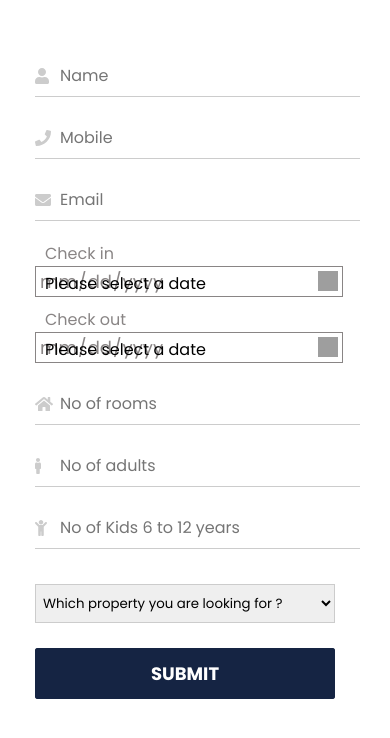
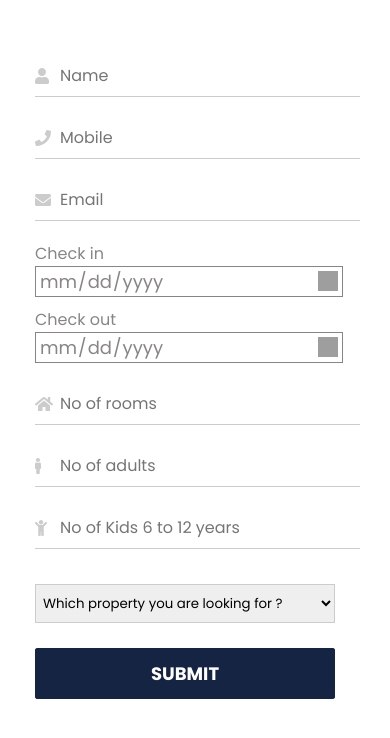
Before and after one commit to DroidDaniel/html-form-capture, a plain HTML site: page index.html in a window 390 px wide. Shown: the part 98-836 px from the top of the page. Drawn offline with nearby package versions, Linux system fonts and the light colour scheme.

Commit message:
date label custom remo ved

```diff
--- a/css/style.css
+++ b/css/style.css
@@ -303,27 +303,6 @@ filter: progid:DXImageTransform.Microsoft.gradient( startColorstr='#ffffff', end
     color: #898585;
   }
 
-  .date_label{
-    display: none;
-  }
-
-  @media screen and (max-width:600px) {
-  .date_picker{
-    position: relative;
-  }
-
-  .date_picker label{
-    padding-left: 10px;
-  }
-
-  .date_label{
-    position: absolute;
-    display: block;
-    top: 30px;
-    left: 10px;
-  }
-  }
-
   /***********icon***********/
   .icon_wrapper{
     position: relative;
--- a/index.html
+++ b/index.html
@@ -53,11 +53,9 @@
           <!--create by cáo lửa-->
           <div class="formfield_date">
             <div class="date_picker">
-            <p class="date_label">Please select a date</p>
             <label for="meeting">Check in </label><br/><input id="checkin" name="entry.1331476026" type="date"/>
           </div>
           <div class="date_picker">
-            <p class="date_label">Please select a date</p>
             <label for="meeting">Check out </label><br/><input id="checkout" name="entry.181828630" type="date"/>
           </div>
           </div>
```
